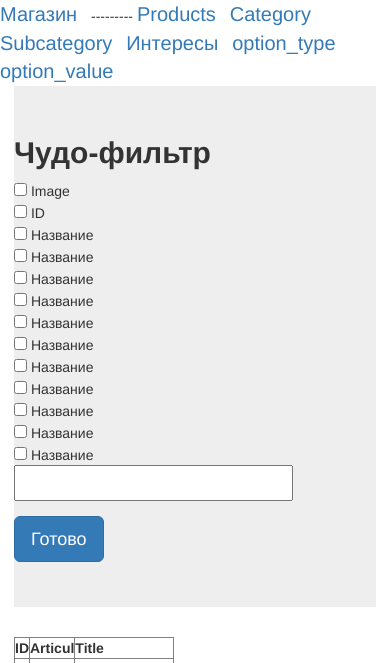
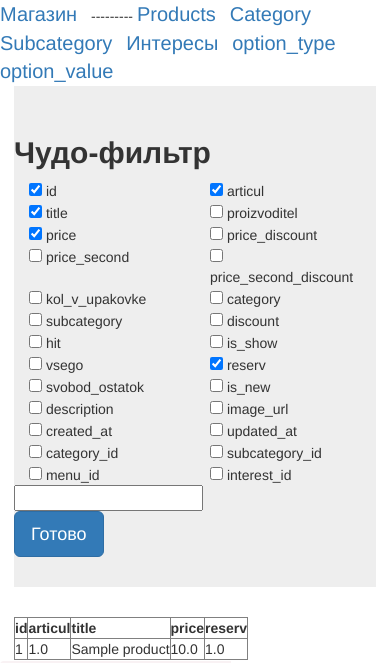
Before and after one commit to jenfan/depot, a Rails app: page /admin/products in a window 390 px wide. Shown: the top 663 px of the page. Run offline with Rails 7, Linux system fonts and the light colour scheme; tables that the repository leaves empty hold one stand-in row (values such as "Sample post"); style sheets or scripts are compiled from the project's sources; parts of the project's set-up code (start-up, migrations or seed data) failed here and were passed over; some libraries are stand-ins or nearby versions.

Commit message:
adminpan

```diff
--- a/app/controllers/admin_controller.rb
+++ b/app/controllers/admin_controller.rb
@@ -9,8 +9,29 @@ class AdminController < ApplicationController
 
   def output
     a = params.keys
-    render json: params[params.keys[0]]
-
+    #params[params.keys[0]]
+    cols = Product.columns
+    data = Product.all
+    buf = Hash.new
+    for i in 0..cols.count-1
+      buf.store(i, :name => cols[i].name, :checked => "0")
+    end
+    puf=Hash.new
+    ff= File.new("settings.rb", "w")
+    ff.write(buf)
+    ff.close
+    file = File.read("settings.rb")
+    for i in 0..file.scan("name").count-1
+      puf.store(i, :name => file.scan(/(?:[a-z_])+/)[3*i+1], :checked => file.scan(/(?:[0-9])+/)[2*i+1])
+    end
+    art = Hash.new
+    @data = Product.all
+    j=0
+    @data.each do |data|
+    art.store(j, :string => data[buf[0][:name]])
+    j+=1
+    end
+    render json: art
 
 
   end
@@ -41,6 +62,33 @@ class AdminController < ApplicationController
       @str = 0
       @bool = false
     end
+
+    cols = Product.columns
+    @buf = Hash.new
+    file = File.read("settings.rb")
+    for i in 0..file.scan("name").count-1
+      @buf.store(i, :name => file.scan(/(?:[a-z_])+/)[3*i+1], :checked => file.scan(/(?:[0-9])+/)[2*i+1])
+    end
+    if params.count > 2
+        for i in 0..cols.count-1
+        if params[@buf[i][:name]]=="1"
+          @buf.store(i, :name => cols[i].name, :checked => "1")
+        else
+          @buf.store(i, :name => cols[i].name, :checked => "0")
+        end
+      end
+      puf=Hash.new
+      f= File.new("settings.rb", "w")
+      f.write(@buf)
+      f.close
+    end
+
+
+
+
+
+
+
 
 
 
--- a/app/views/admin/products.html.erb
+++ b/app/views/admin/products.html.erb
@@ -2,42 +2,35 @@
   <h2><b>Чудо-фильтр</b></h2>
 
     <%= form_tag("/admin/products", method: "get") do %>
-	 	<div><%= check_box_tag 'mycheck', @str, @bool%> Image</div>
-    <div><%= check_box_tag 'id', @str, @bool%> ID</div>
-    <div><%= check_box_tag 'title', @str, @bool%> Название</div>
-    <div><%= check_box_tag 'title', @str, @bool%> Название</div>
-    <div><%= check_box_tag 'title', @str, @bool%> Название</div>
-    <div><%= check_box_tag 'title', @str, @bool%> Название</div>
-    <div><%= check_box_tag 'title', @str, @bool%> Название</div>
-    <div><%= check_box_tag 'title', @str, @bool%> Название</div>
-    <div><%= check_box_tag 'title', @str, @bool%> Название</div>
-    <div><%= check_box_tag 'title', @str, @bool%> Название</div>
-    <div><%= check_box_tag 'title', @str, @bool%> Название</div>
-    <div><%= check_box_tag 'title', @str, @bool%> Название</div>
-    <div><%= check_box_tag 'title', @str, @bool%> Название</div>
-	 	<p><%= text_field_tag(:orderlink, @orderlink) %></p>
-		<p><%= submit_tag("Готово", id: "subbtn", class: "btn btn-primary btn-lg") %></p>
+	<% for i in 0..@buf.count-1 %>
+        <% if  @buf[i][:checked]=="0" %>
+            <div class="col-xs-6 col-sm-3"><%= check_box_tag @buf[i][:name], "1", false%> <%= @buf[i][:name] %></div>
+        <% else %>
+            <div class="col-xs-6 col-sm-3"><%= check_box_tag @buf[i][:name], "1", true%> <%= @buf[i][:name] %></div>
+        <% end %>
+    <% end %>
+
+    <div ><%= text_field_tag(:orderlink, @orderlink) %></div>
+	<div ><%= submit_tag("Готово", id: "subbtn", class: "btn btn-primary btn-lg") %></div>
 	<% end %>
 </div>
 
 <table border="1">
   <tr>
-    <th>ID</th>
-	<th>Articul</th>
-	<th>Title</th>
-	<% if @str==1 %>
-	<th>Image</th>
-	<% end %>
+    <% for i in 0..@buf.count-1 %>
+        <% if  @buf[i][:checked]=="1" %>
+            <th><%= @buf[i][:name]%></th>
+        <% end %>
+    <% end %>
   </tr>
 
 <% @products.each do |products| %>
 
   <tr>
-    <td><%= products.id %></td>
-    <td><%= products.articul %></td>
-    <td><%= products.title %></td>
-    <% if @str==1 %>
-    <td><%= products.image_url %></td>
+    <% for i in 0..@buf.count-1 %>
+        <% if  @buf[i][:checked]=="1" %>
+            <td><%= products[@buf[i][:name]] %></td>
+        <% end %>
     <% end %>
   </tr>
 <% end %>
--- /dev/null
+++ b/settings.rb
@@ -0,0 +1 @@
+{0=>{:name=>"id", :checked=>"1"}, 1=>{:name=>"articul", :checked=>"1"}, 2=>{:name=>"title", :checked=>"1"}, 3=>{:name=>"proizvoditel", :checked=>"0"}, 4=>{:name=>"price", :checked=>"1"}, 5=>{:name=>"price_discount", :checked=>"0"}, 6=>{:name=>"price_second", :checked=>"0"}, 7=>{:name=>"price_second_discount", :checked=>"0"}, 8=>{:name=>"kol_v_upakovke", :checked=>"0"}, 9=>{:name=>"category", :checked=>"0"}, 10=>{:name=>"subcategory", :checked=>"0"}, 11=>{:name=>"discount", :checked=>"0"}, 12=>{:name=>"hit", :checked=>"0"}, 13=>{:name=>"is_show", :checked=>"0"}, 14=>{:name=>"vsego", :checked=>"0"}, 15=>{:name=>"reserv", :checked=>"1"}, 16=>{:name=>"svobod_ostatok", :checked=>"0"}, 17=>{:name=>"is_new", :checked=>"0"}, 18=>{:name=>"description", :checked=>"0"}, 19=>{:name=>"image_url", :checked=>"0"}, 20=>{:name=>"created_at", :checked=>"0"}, 21=>{:name=>"updated_at", :checked=>"0"}, 22=>{:name=>"category_id", :checked=>"0"}, 23=>{:name=>"subcategory_id", :checked=>"0"}, 24=>{:name=>"menu_id", :checked=>"0"}, 25=>{:name=>"interest_id", :checked=>"0"}}
--- /dev/null
+++ b/settings_default.rb
@@ -0,0 +1 @@
+{0=>{:name=>"id", :checked=>"1"}, 1=>{:name=>"articul", :checked=>"1"}, 2=>{:name=>"title", :checked=>"1"}, 3=>{:name=>"proizvoditel", :checked=>"1"}, 4=>{:name=>"price", :checked=>"1"}, 5=>{:name=>"price_discount", :checked=>"1"}, 6=>{:name=>"price_second", :checked=>"1"}, 7=>{:name=>"price_second_discount", :checked=>"1"}, 8=>{:name=>"kol_v_upakovke", :checked=>"1"}, 9=>{:name=>"category", :checked=>"1"}, 10=>{:name=>"subcategory", :checked=>"1"}, 11=>{:name=>"discount", :checked=>"1"}, 12=>{:name=>"hit", :checked=>"1"}, 13=>{:name=>"is_show", :checked=>"1"}, 14=>{:name=>"vsego", :checked=>"1"}, 15=>{:name=>"reserv", :checked=>"1"}, 16=>{:name=>"svobod_ostatok", :checked=>"1"}, 17=>{:name=>"is_new", :checked=>"1"}, 18=>{:name=>"description", :checked=>"1"}, 19=>{:name=>"image_url", :checked=>"1"}, 20=>{:name=>"created_at", :checked=>"1"}, 21=>{:name=>"updated_at", :checked=>"1"}, 22=>{:name=>"category_id", :checked=>"1"}, 23=>{:name=>"subcategory_id", :checked=>"1"}, 24=>{:name=>"menu_id", :checked=>"1"}, 25=>{:name=>"interest_id", :checked=>"1"}}
```
